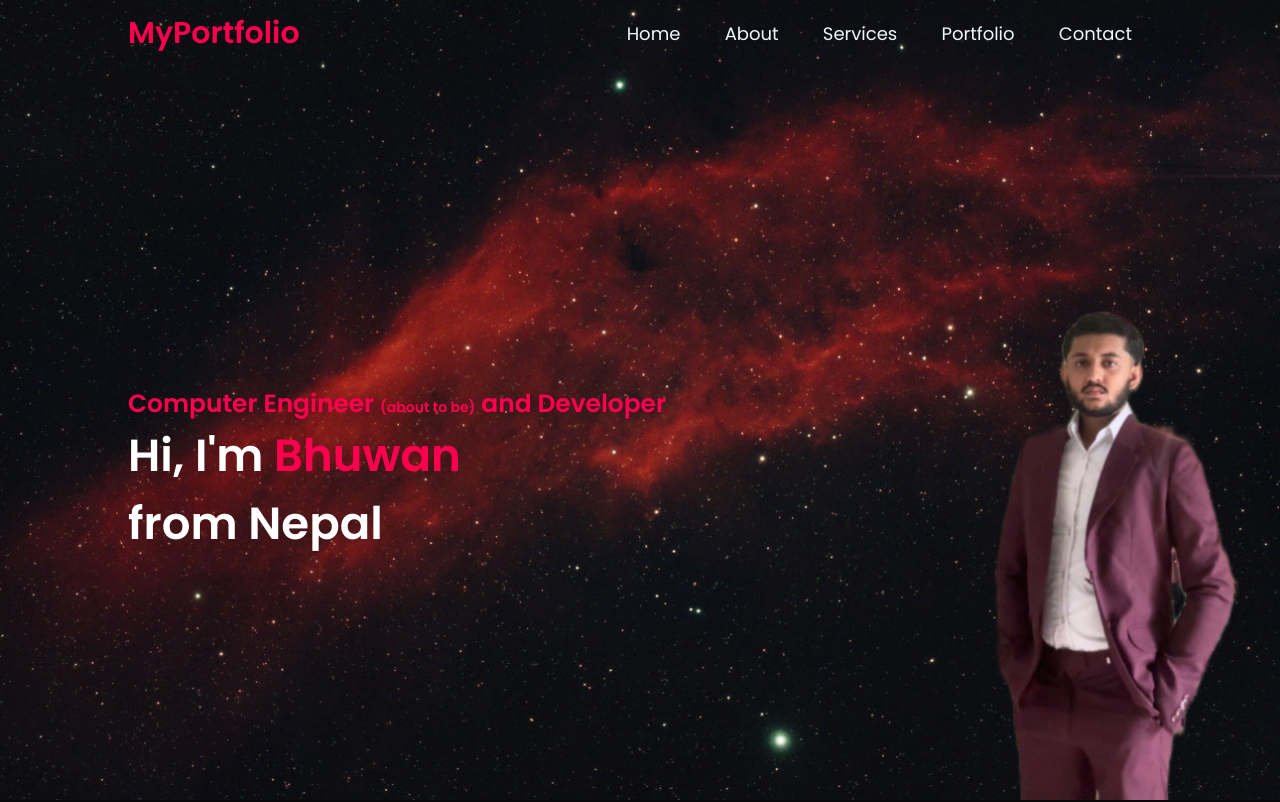
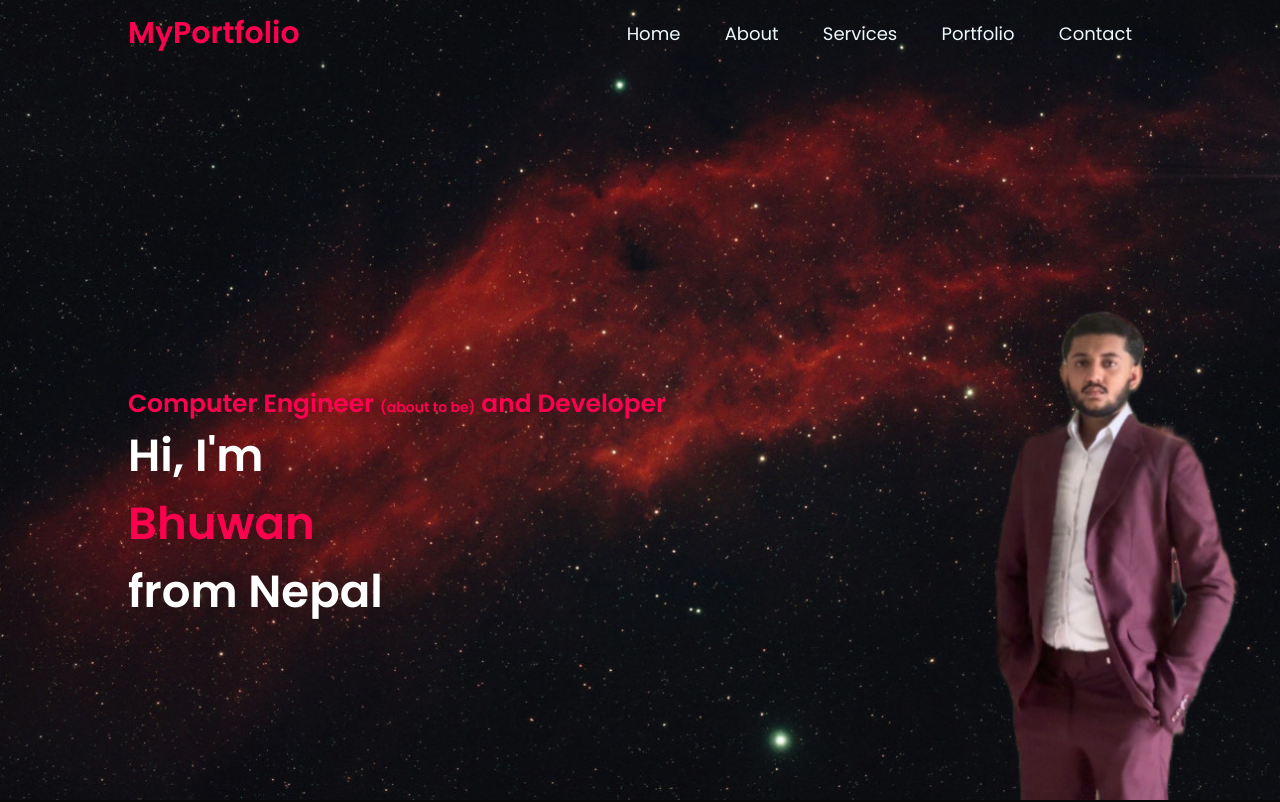
Before and after one commit to Bhuwan-netizen/index, a plain HTML site: page index.html in a window 1280 px wide. Shown: the top 802 px of the page. Drawn offline with Linux system fonts and the light colour scheme.

Commit message:
Add files via upload

```diff
--- a/index.html
+++ b/index.html
@@ -28,7 +28,7 @@
             </nav>
             <div class="header-text">
                 <h5 class="text">Computer Engineer <span>(about to be)</span>  and Developer</h5>
-                <h2 class="bhuwan"> Hi, I'm <span class="bhuone">Bhuwan</span><br>from  Nepal</h2>
+                <h2 class="bhuwan"> Hi, I'm <br><span class="bhuone">Bhuwan</span><br>from  Nepal</h2>
             </div>
         </div>
     </div>
```
